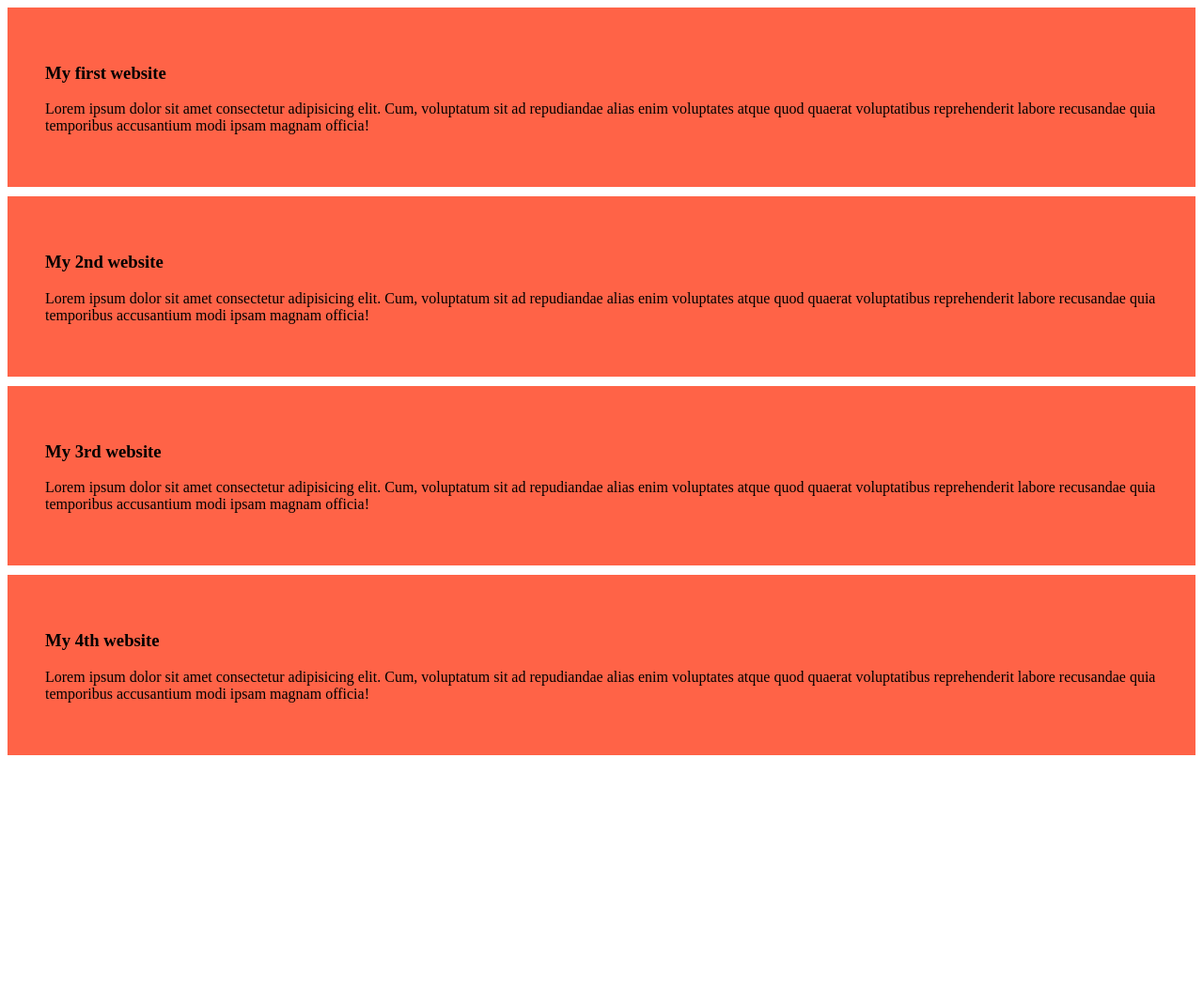
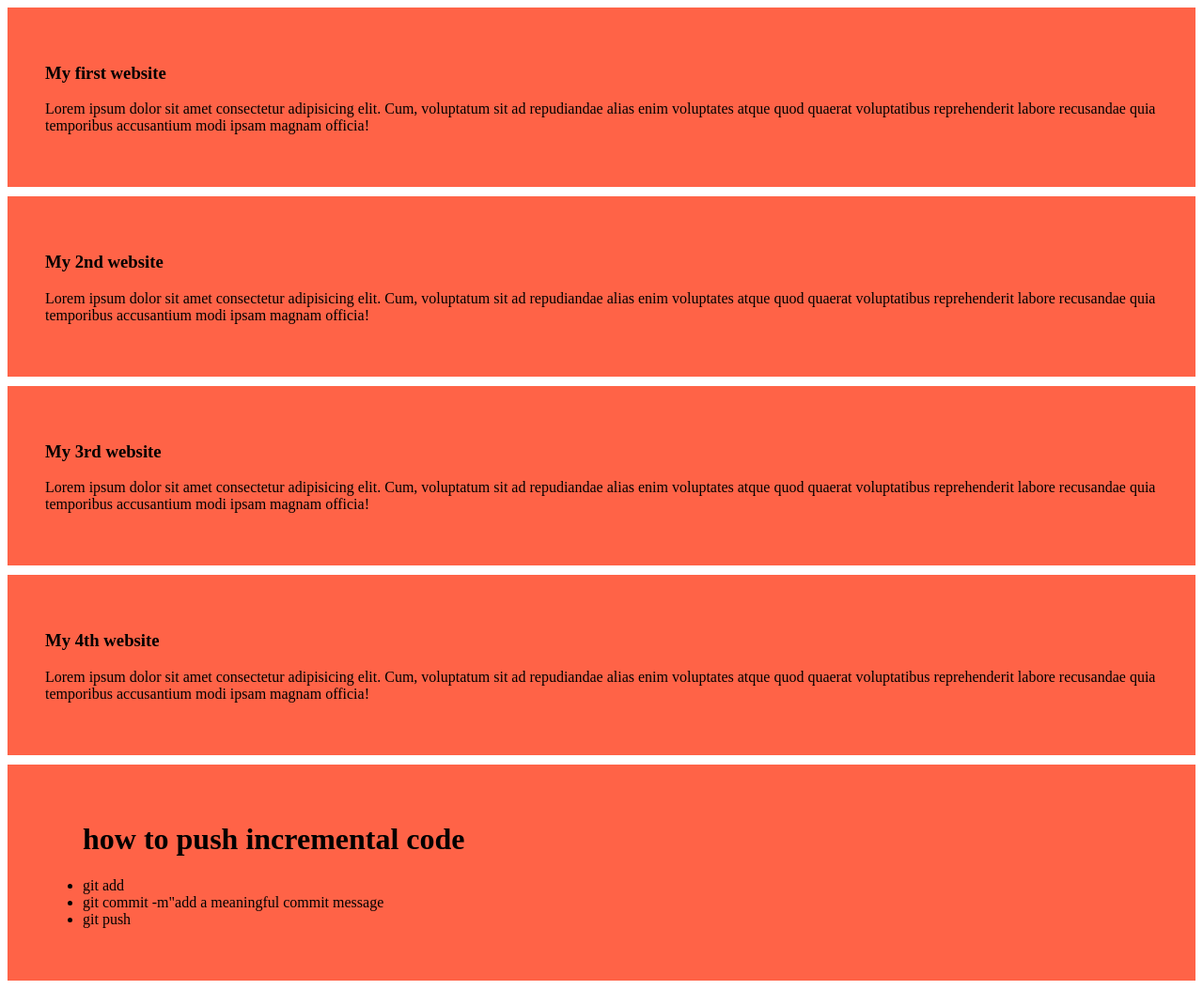
Before and after one commit to NurAhmed1995/my-simple-website, a plain HTML site: page index.html in a window 1280 px wide. Shown: the whole page at 94% size. Before the commit the page ends 814 px from the top, so only its background shows below. Drawn offline with Linux system fonts and the light colour scheme; files that its build step writes are made by us from their sources.

Commit message:
added a list to push code

```diff
--- a/index.html
+++ b/index.html
@@ -24,6 +24,15 @@
         <h3>My 4th website</h3>
         <p>Lorem ipsum dolor sit amet consectetur adipisicing elit. Cum, voluptatum sit ad repudiandae alias enim voluptates atque quod quaerat voluptatibus reprehenderit labore recusandae quia temporibus accusantium modi ipsam magnam officia!</p>
     </div>
+    <div>
+        <ul>
+            <h1>how to push incremental code</h1>
+            <li>git add</li>
+             <li>git commit -m"add a meaningful commit message</li>
+             <li>git push</li>
+
+        </ul>
+    </div>
 
 </body>
 </html>
```
